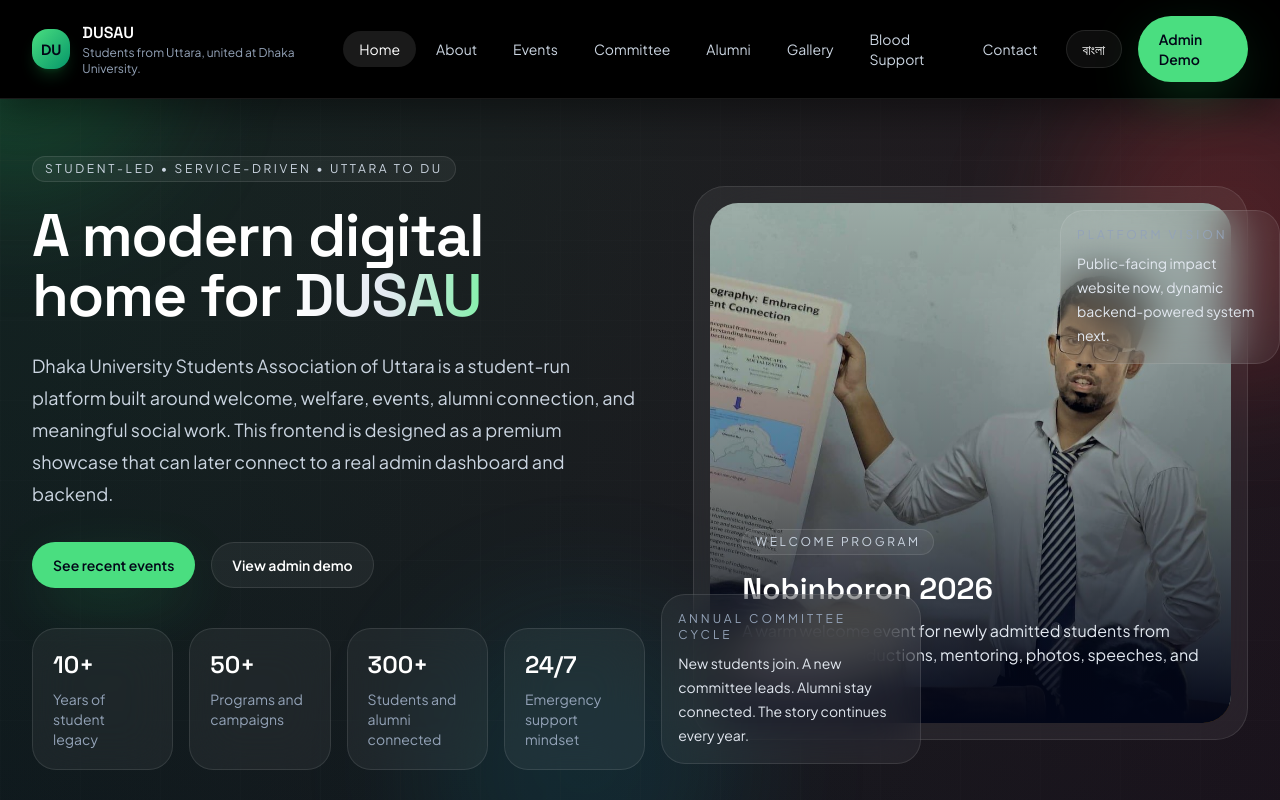
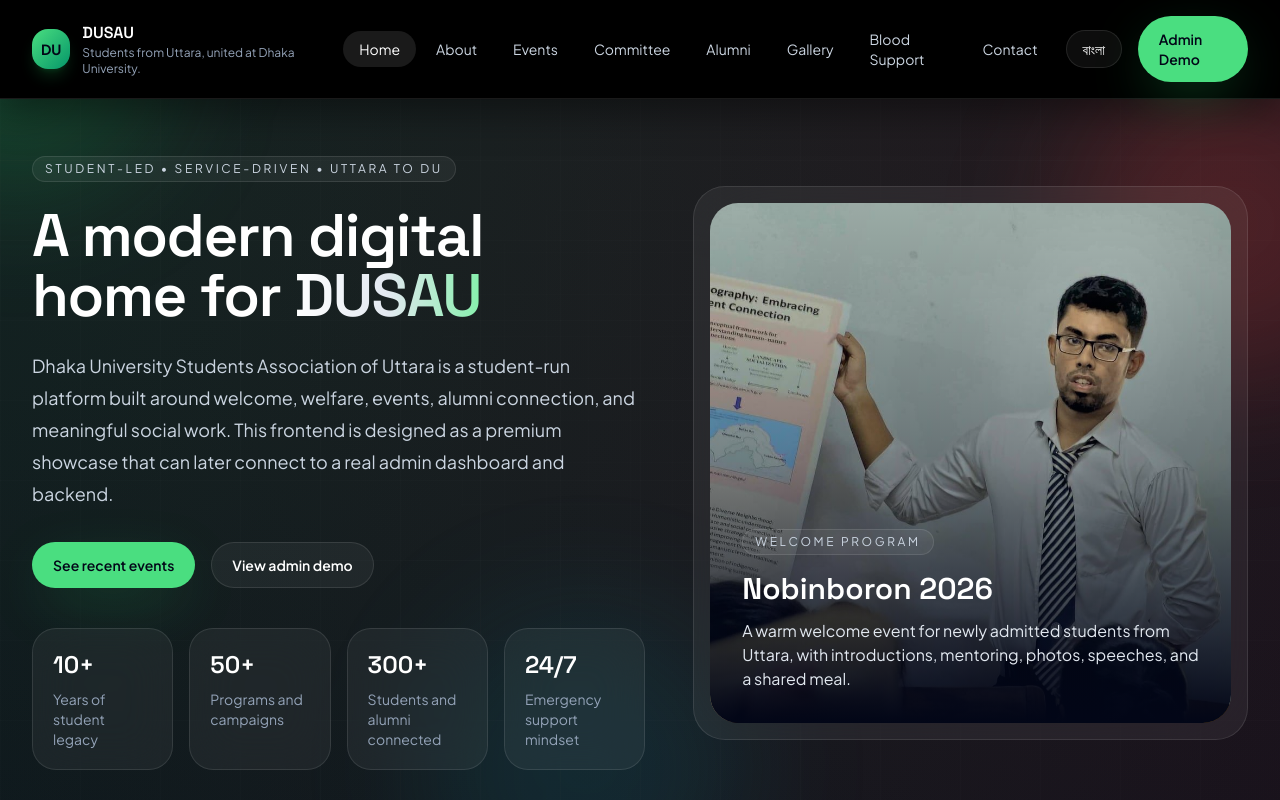
Before and after one commit to Masum-Billah-Sifat/DUSAU, a Next.js app in the folder dusau-frontend/: page / in a window 1280 px wide. Shown: the top 800 px of the page. Built offline with nearby package versions, Linux system fonts and the light colour scheme.

Commit message:
fix: hero

```diff
--- a/dusau-frontend/src/components/hero.tsx
+++ b/dusau-frontend/src/components/hero.tsx
@@ -71,7 +71,7 @@
               </div>
             </div>
 
-            <div className="glass absolute -bottom-6 left-4 max-w-[230px] p-4 sm:-left-8 sm:max-w-[260px]">
+            {/* <div className="glass absolute -bottom-6 left-4 max-w-[230px] p-4 sm:-left-8 sm:max-w-[260px]">
               <p className="text-xs uppercase tracking-[0.25em] text-slate-400">
                 {content.hero.annualCycleLabel}
               </p>
@@ -87,7 +87,7 @@
               <p className="mt-2 text-sm leading-6 text-slate-200">
                 {content.hero.platformVisionText}
               </p>
-            </div>
+            </div> */}
           </div>
         </FadeIn>
       </div>
```
